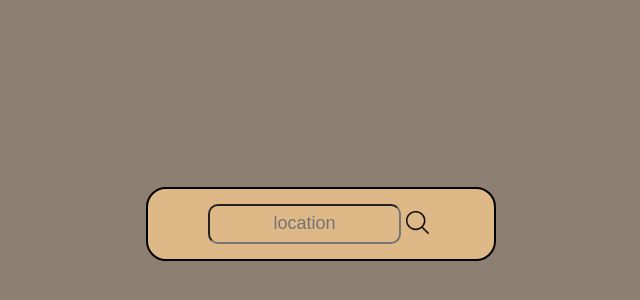
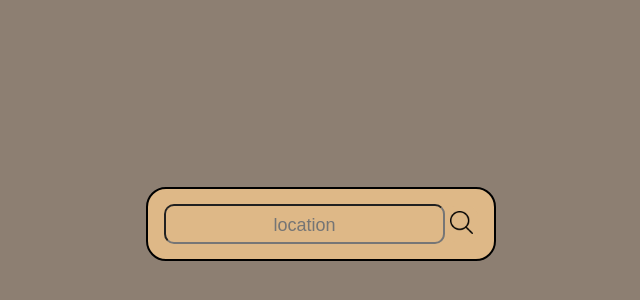
Before and after one commit to biskvitonchik/weather, a website built with Vite: page index.html in a window 1280 px wide. Shown: the part 176-476 px from the top of the page, without its empty margins (319-959 px from the left). Built offline with nearby package versions, Linux system fonts and the light colour scheme.

Commit message:
Upgrade (#3)
* increased the search input size

* title changes

```diff
--- a/index.html
+++ b/index.html
@@ -3,7 +3,7 @@
   <head>
     <meta charset="UTF-8" />
     <meta name="viewport" content="width=device-width, initial-scale=1.0, maximum-scale=1, user-scalable=no" />
-    <title>xxx</title>
+    <title>Weather Forecast</title>
     <link rel="stylesheet" href="css/style.css" />
   </head>
   <body>
--- a/src/scss/style.scss
+++ b/src/scss/style.scss
@@ -43,6 +43,7 @@ body {
   background-color: burlywood;
   text-align: center;
   outline: none;
+  font-size: 20px;
 }
 
 .search__input::placeholder {
```
Also changed, not shown: css/style.css, 1 other file.
